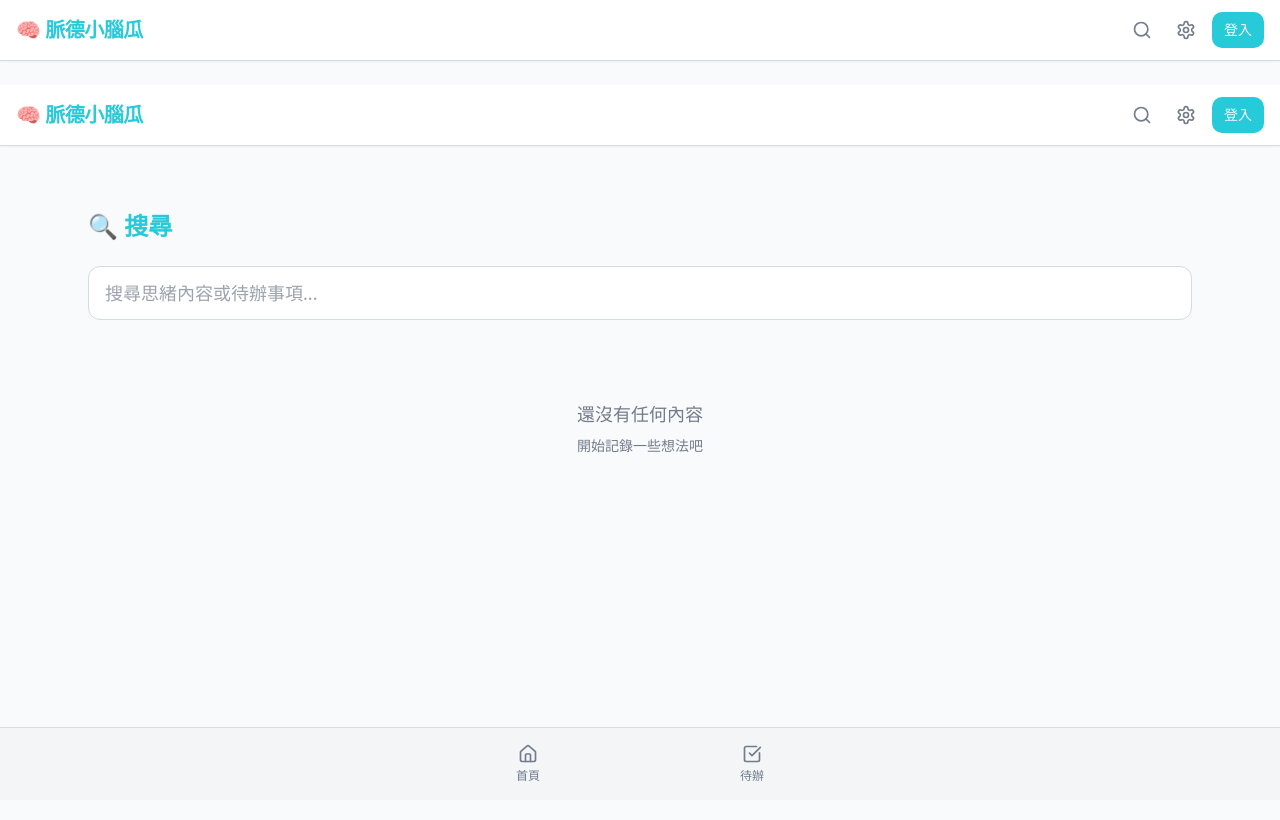
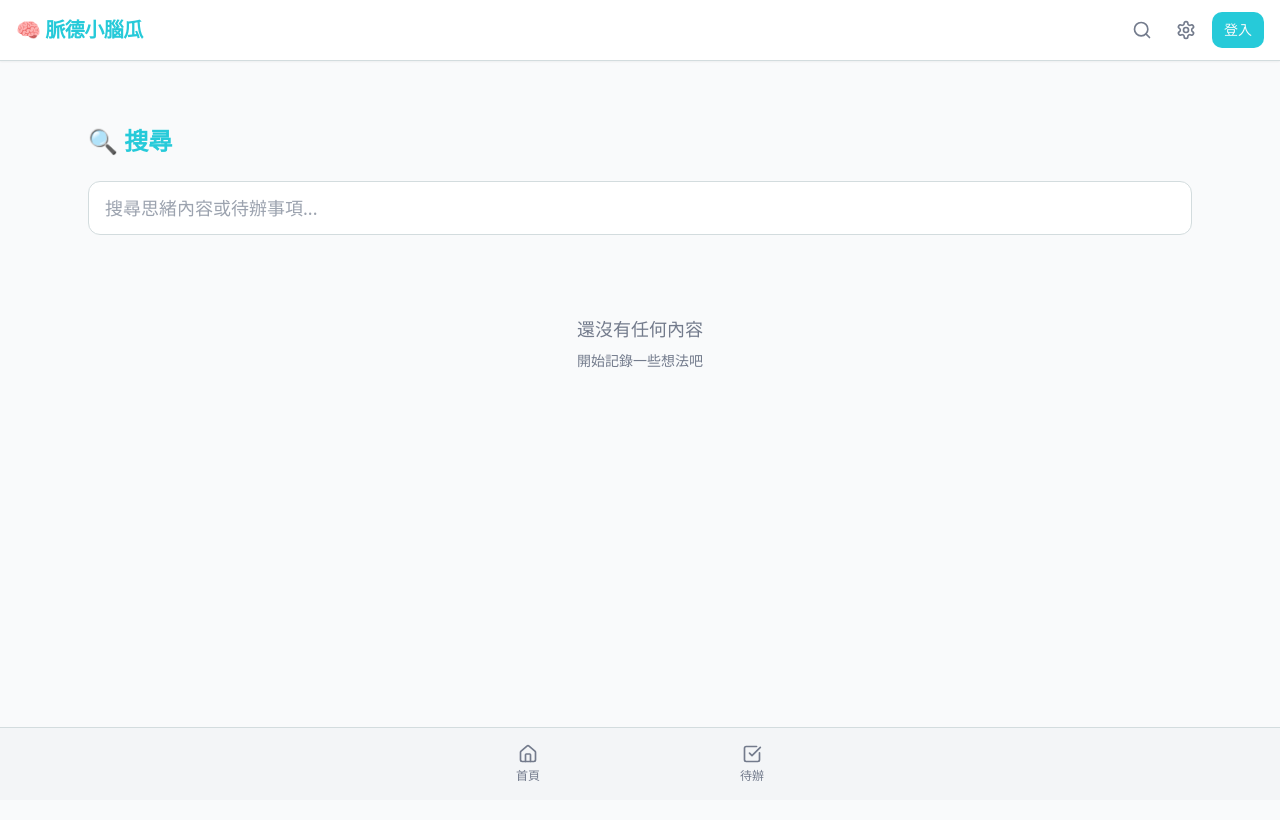
Before and after one commit to vanessachuchu/thought-spark-cards, a React (Vite) app: page /search in a window 1280 px wide. Shown: the top 820 px of the page. Built offline with nearby package versions, Linux system fonts and the light colour scheme.

Commit message:
Fix duplicate div columns
Remove redundant div columns from the UI to clean up the layout and prevent visual inconsistencies.

```diff
--- a/src/pages/Search.tsx
+++ b/src/pages/Search.tsx
@@ -52,7 +52,6 @@ export default function SearchPage() {
 
   return (
     <div className="min-h-screen bg-background">
-      <TopNav />
       <main className="max-w-6xl mx-auto px-6 py-10">
         <div className="text-2xl font-bold mb-6 text-primary">🔍 搜尋</div>
 
```
